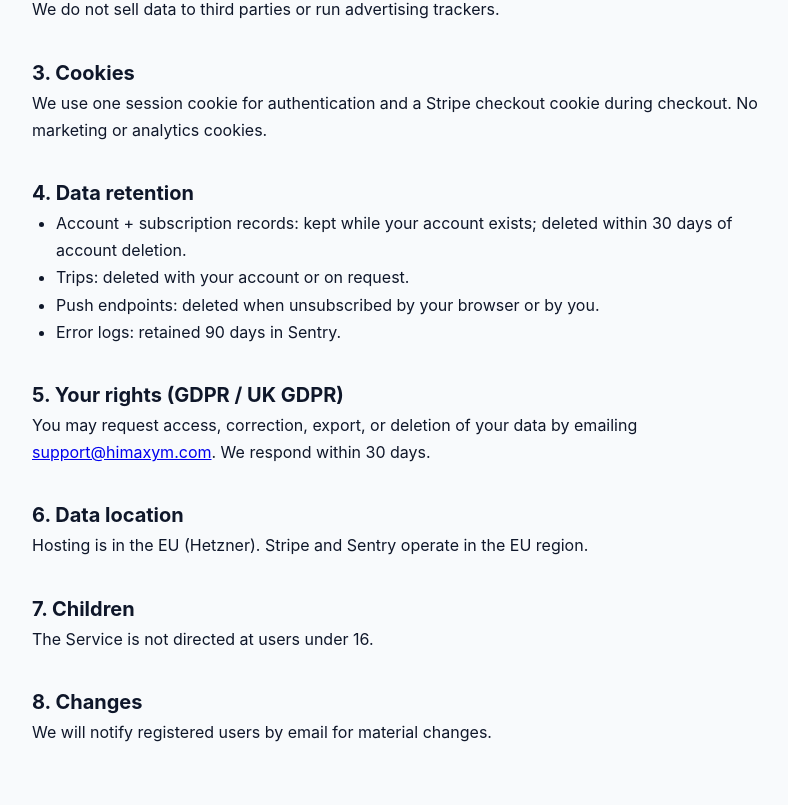
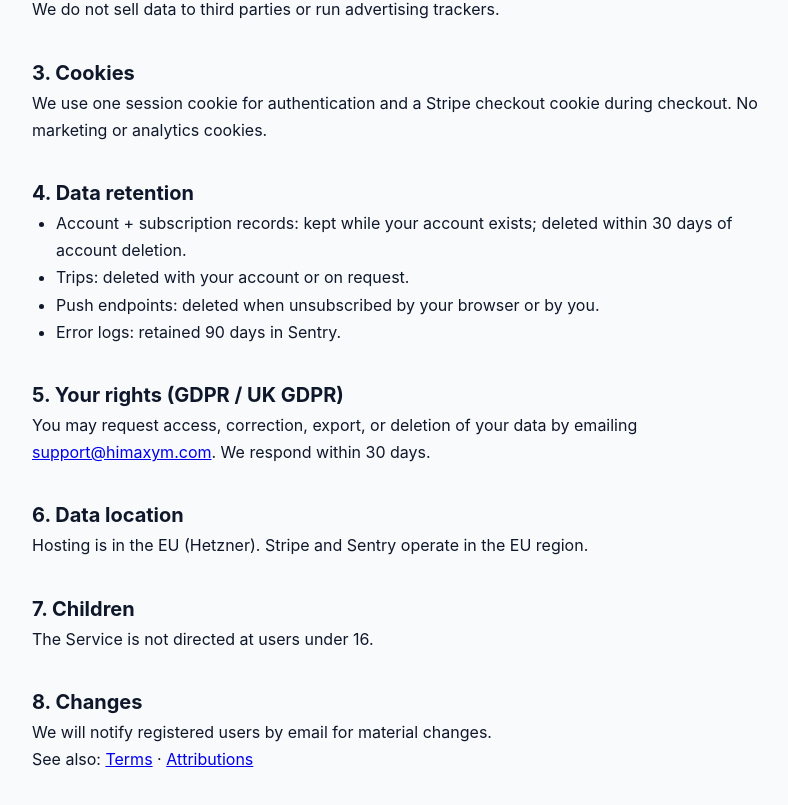
Before and after one commit to disclaimer8/flightfinder, a React (Vite) app in the folder client/: page /legal/privacy in a window 1280 px wide. Shown: the part 588-1393 px from the top of the page, without its empty margins (244-1032 px from the left). Built offline with nearby package versions, Linux system fonts and the light colour scheme; no server answers.

Commit message:
feat(safety): /legal/attributions page + footer cross-links

```diff
--- a/client/src/index.jsx
+++ b/client/src/index.jsx
@@ -14,6 +14,7 @@ const Pricing = lazy(() => import('./pages/Pricing'));
 const SubscribeReturn = lazy(() => import('./pages/SubscribeReturn'));
 const Terms = lazy(() => import('./pages/legal/Terms'));
 const Privacy = lazy(() => import('./pages/legal/Privacy'));
+const Attributions = lazy(() => import('./pages/legal/Attributions'));
 const SafetyFeed        = lazy(() => import('./pages/safety/SafetyFeed'));
 const SafetyEventDetail = lazy(() => import('./pages/safety/SafetyEventDetail'));
 
@@ -31,6 +32,7 @@ root.render(
             <Route path="/subscribe/return" element={<Suspense fallback={null}><SubscribeReturn /></Suspense>} />
             <Route path="/legal/terms" element={<Suspense fallback={null}><Terms /></Suspense>} />
             <Route path="/legal/privacy" element={<Suspense fallback={null}><Privacy /></Suspense>} />
+            <Route path="/legal/attributions" element={<Suspense fallback={null}><Attributions /></Suspense>} />
             <Route path="/safety/feed"        element={<Suspense fallback={null}><SafetyFeed /></Suspense>} />
             <Route path="/safety/events/:id"  element={<Suspense fallback={null}><SafetyEventDetail /></Suspense>} />
             <Route path="*" element={<App />} />
--- /dev/null
+++ b/client/src/pages/legal/Attributions.jsx
@@ -0,0 +1,38 @@
+import { Link } from 'react-router-dom';
+import styles from './legal.module.css';
+
+export default function Attributions() {
+  return (
+    <article className={styles.page}>
+      <h1>Data attributions</h1>
+      <p>FlightFinder credits the following public sources of aviation data:</p>
+      <ul>
+        <li>
+          <strong>NTSB CAROL</strong> — U.S. National Transportation Safety Board
+          accident and incident database. Data is in the public domain. See{' '}
+          <a href="https://data.ntsb.gov/" rel="nofollow noopener noreferrer">data.ntsb.gov</a>.
+        </li>
+        <li>
+          <strong>OpenFlights</strong> — airport and airline reference data, ODbL license.
+        </li>
+        <li>
+          <strong>OurAirports</strong> — supplementary airport metadata, public domain.
+        </li>
+        <li>
+          <strong>NOAA Aviation Weather</strong> — METAR feeds.
+        </li>
+        <li>
+          <strong>Wikimedia Commons</strong> — aircraft livery photos, license per image.
+        </li>
+      </ul>
+      <p>
+        FlightFinder is not affiliated with, endorsed by, or sponsored by any of the above
+        organizations. Safety data is shown for informational purposes only and may lag the
+        official source.
+      </p>
+      <p>
+        See also: <Link to="/legal/privacy">Privacy</Link> · <Link to="/legal/terms">Terms</Link>
+      </p>
+    </article>
+  );
+}
--- a/client/src/pages/legal/Privacy.jsx
+++ b/client/src/pages/legal/Privacy.jsx
@@ -1,3 +1,4 @@
+import { Link } from 'react-router-dom';
 import styles from './legal.module.css';
 
 export default function Privacy() {
@@ -52,6 +53,11 @@ export default function Privacy() {
 
       <h2>8. Changes</h2>
       <p>We will notify registered users by email for material changes.</p>
+
+      <p>
+        See also: <Link to="/legal/terms">Terms</Link> ·{' '}
+        <Link to="/legal/attributions">Attributions</Link>
+      </p>
     </article>
   );
 }
--- a/client/src/pages/legal/Terms.jsx
+++ b/client/src/pages/legal/Terms.jsx
@@ -1,3 +1,4 @@
+import { Link } from 'react-router-dom';
 import styles from './legal.module.css';
 
 export default function Terms() {
@@ -63,6 +64,11 @@ export default function Terms() {
 
       <h2>10. Governing law</h2>
       <p>These Terms are governed by the laws applicable at the operator's registered residence, without regard to conflict-of-laws rules.</p>
+
+      <p>
+        See also: <Link to="/legal/privacy">Privacy</Link> ·{' '}
+        <Link to="/legal/attributions">Attributions</Link>
+      </p>
     </article>
   );
 }
```
